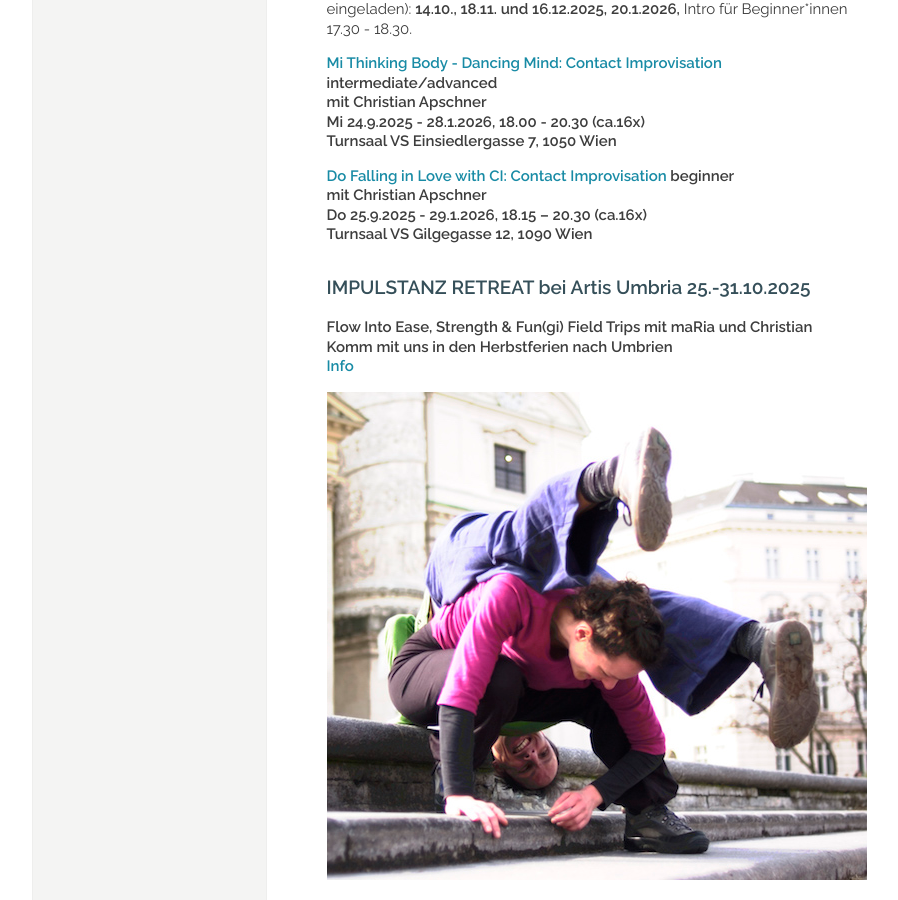
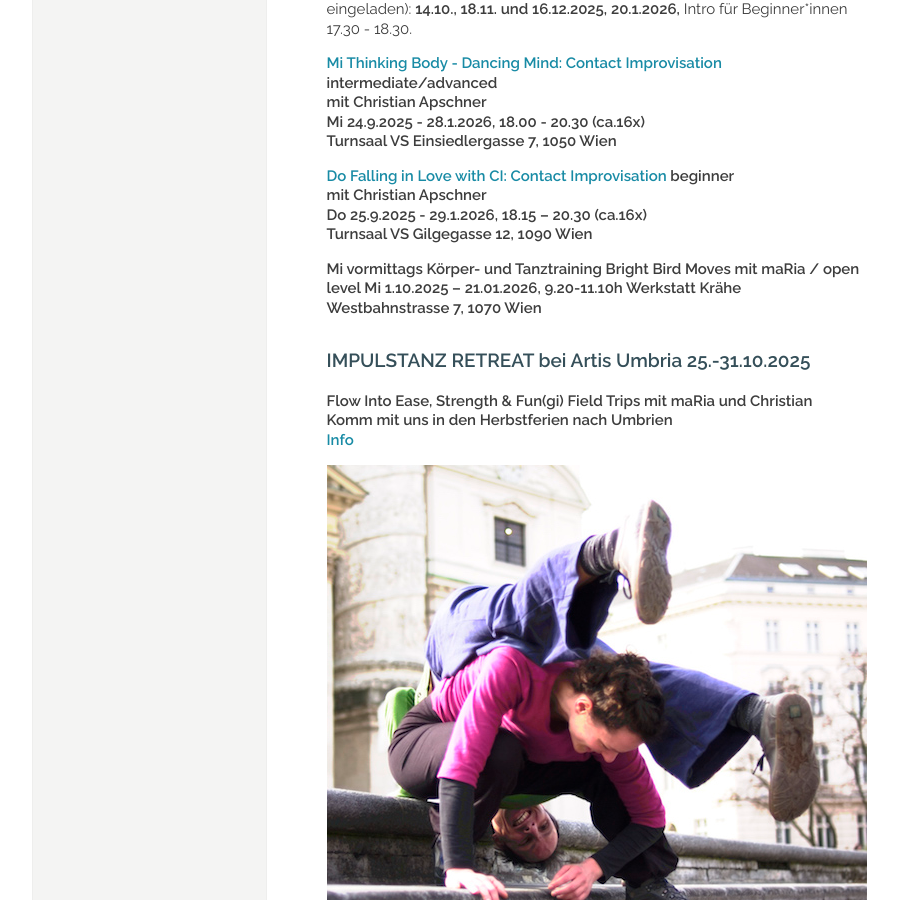
Before and after one commit to manulari/rollingpointat, a Jekyll site: the page built from _pages_de/index.md, in a window 1280 px wide and 900 px high, scrolled down 1431 px. Shown: the whole window, without its empty margins (152-1050 px from the left). Built offline with Jekyll 4.4.1, drawn with Linux system fonts in a browser that asks for light colours; comment, search, counter and statistics services are not loaded.

Commit message:
Update page (de) “index”

```diff
--- a/_pages_de/index.md
+++ b/_pages_de/index.md
@@ -42,6 +42,12 @@ Open Level Jams (Neueinsteigende sind zur Teilnahme an der Jams eingeladen): **1
 **Do 25.9.2025 - 29.1.2026, 18.15 – 20.30 (ca.16x)**\
 **Turnsaal VS Gilgegasse 12, 1090 Wien**
 
+**Mi vormittags Körper- und Tanztraining
+Bright Bird Moves mit maRia / open level
+Mi 1.10.2025 – 21.01.2026, 9.20-11.10h Werkstatt Krähe Westbahnstrasse 7, 1070 Wien**
+
+
+
 ### **IMPULSTANZ RETREAT bei Artis Umbria 25.-31.10.2025**
 
 **Flow Into Ease, Strength & Fun(gi) Field Trips mit maRia und Christian**\
```
